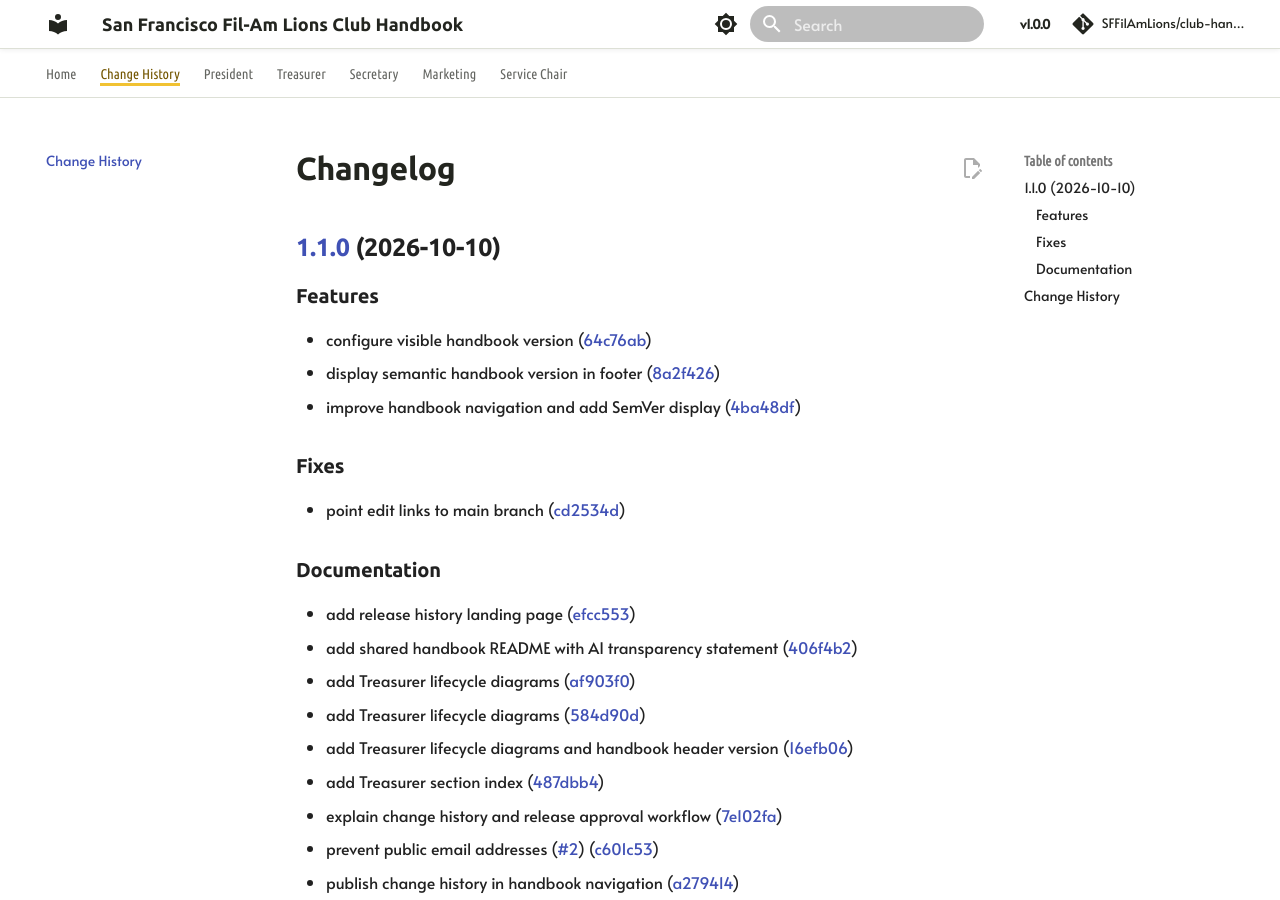
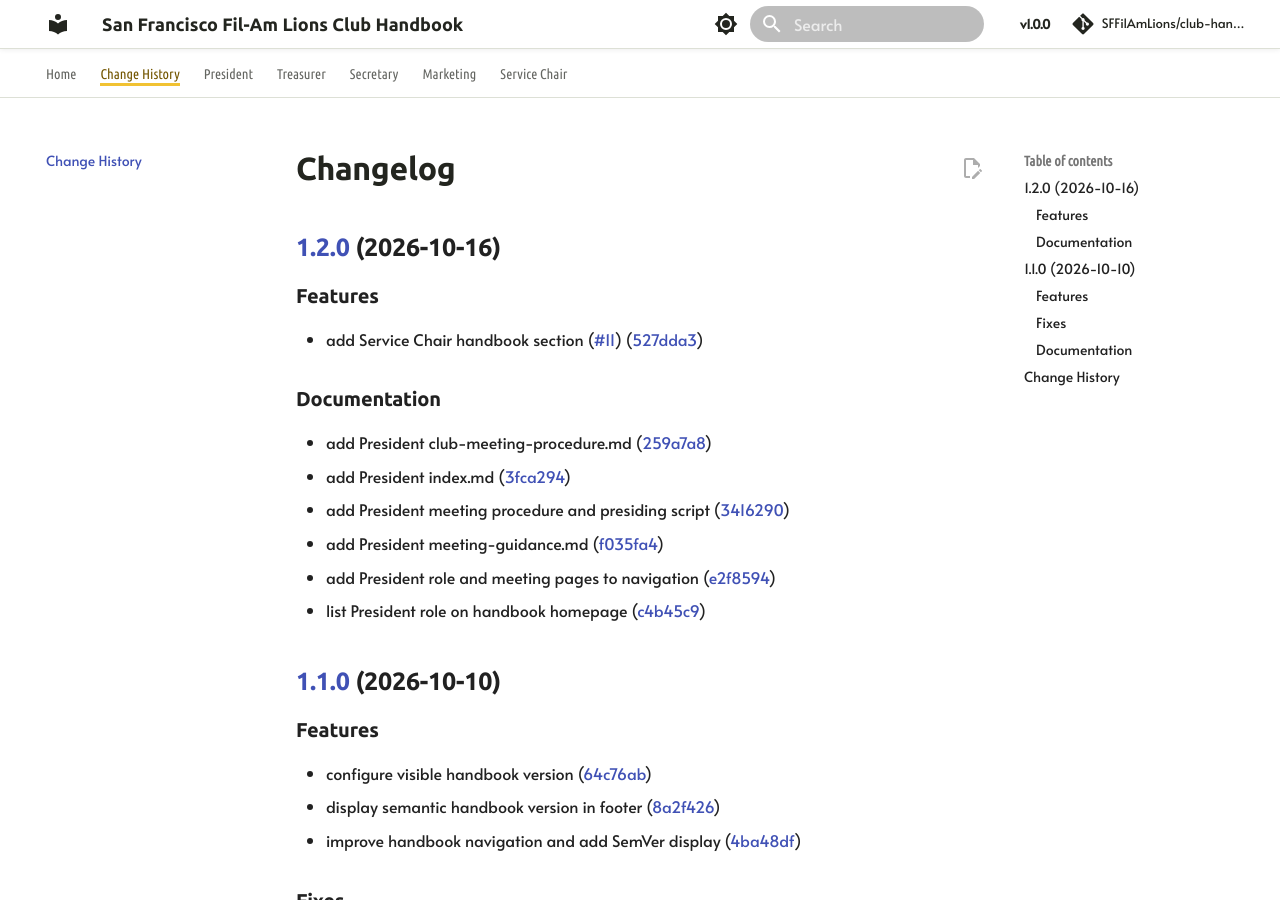
Before and after one commit to SFFilAmLions/club-handbook, an MkDocs documentation site: the page built from docs/CHANGELOG.md, in a window 1280 px wide and 900 px high. Built offline with MkDocs 1.6.1 and Material for MkDocs 9.7.7, drawn with Linux system fonts in a browser that asks for light colours; comment, search, counter and statistics services are not loaded.

Commit message:
chore(main): release 1.2.0

```diff
--- a/docs/CHANGELOG.md
+++ b/docs/CHANGELOG.md
@@ -1,4 +1,21 @@
 # Changelog
+
+## [1.2.0](https://github.com/SFFilAmLions/club-handbook/compare/v1.1.0...v1.2.0) (2026-10-16)
+
+
+### Features
+
+* add Service Chair handbook section ([#11](https://github.com/SFFilAmLions/club-handbook/issues/11)) ([527dda3](https://github.com/SFFilAmLions/club-handbook/commit/527dda320500643a565a76793d8210d03fe17fd9))
+
+
+### Documentation
+
+* add President club-meeting-procedure.md ([259a7a8](https://github.com/SFFilAmLions/club-handbook/commit/259a7a8fdbc5cdda12c9d173e5827a5b73df8306))
+* add President index.md ([3fca294](https://github.com/SFFilAmLions/club-handbook/commit/3fca2943174a2e393608dc37bc902a0e8b7c3805))
+* add President meeting procedure and presiding script ([3416290](https://github.com/SFFilAmLions/club-handbook/commit/3416290f28337683c1df8e068fa03da459a89e65))
+* add President meeting-guidance.md ([f035fa4](https://github.com/SFFilAmLions/club-handbook/commit/f035fa4b82205c165cb918ceb069e512ec133699))
+* add President role and meeting pages to navigation ([e2f8594](https://github.com/SFFilAmLions/club-handbook/commit/e2f859478867d459ac45191197e4f98397420f1b))
+* list President role on handbook homepage ([c4b45c9](https://github.com/SFFilAmLions/club-handbook/commit/c4b45c91eaf9512053022c314c537b2a30cac170))
 
 ## [1.1.0](https://github.com/SFFilAmLions/club-handbook/compare/v1.0.0...v1.1.0) (2026-10-10)
 
```
Also changed, not shown: .release-please-manifest.json.
